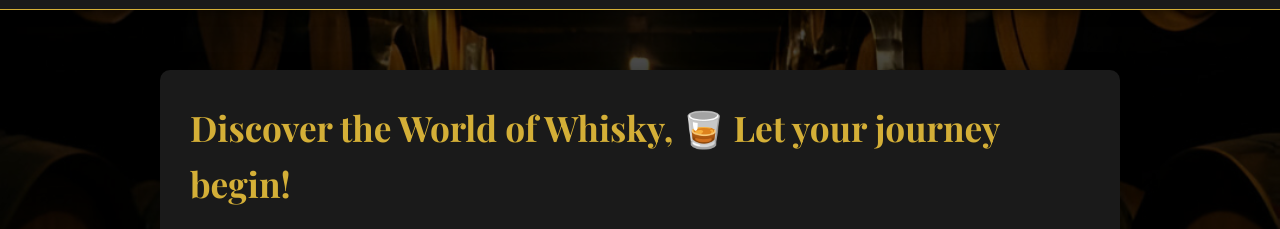
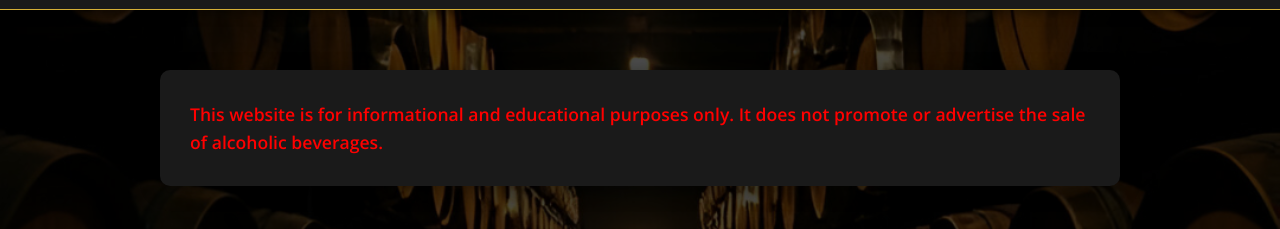
Before and after one commit to TolgaOzboyar/WhiskeyWorld, a plain HTML site: page index.html in a window 1280 px wide. Shown: the part 237-466 px from the top of the page. Drawn offline with nearby package versions, Linux system fonts and the light colour scheme.

Commit message:
Disclaimer Update

```diff
--- a/index.html
+++ b/index.html
@@ -20,6 +20,11 @@
     </header>
 
     <main>
+        <section>
+        <p style="color: red; font-weight: bold;">
+          This website is for informational and educational purposes only. It does not promote or advertise the sale of alcoholic beverages.
+        </p>
+        </section>
         <section>
             <h2>Discover the World of Whisky, 🥃 Let your journey begin!</h2>
             <p>Explore the rich heritage, diverse flavors, and unique styles of whiskies from around the world.</p>
```
